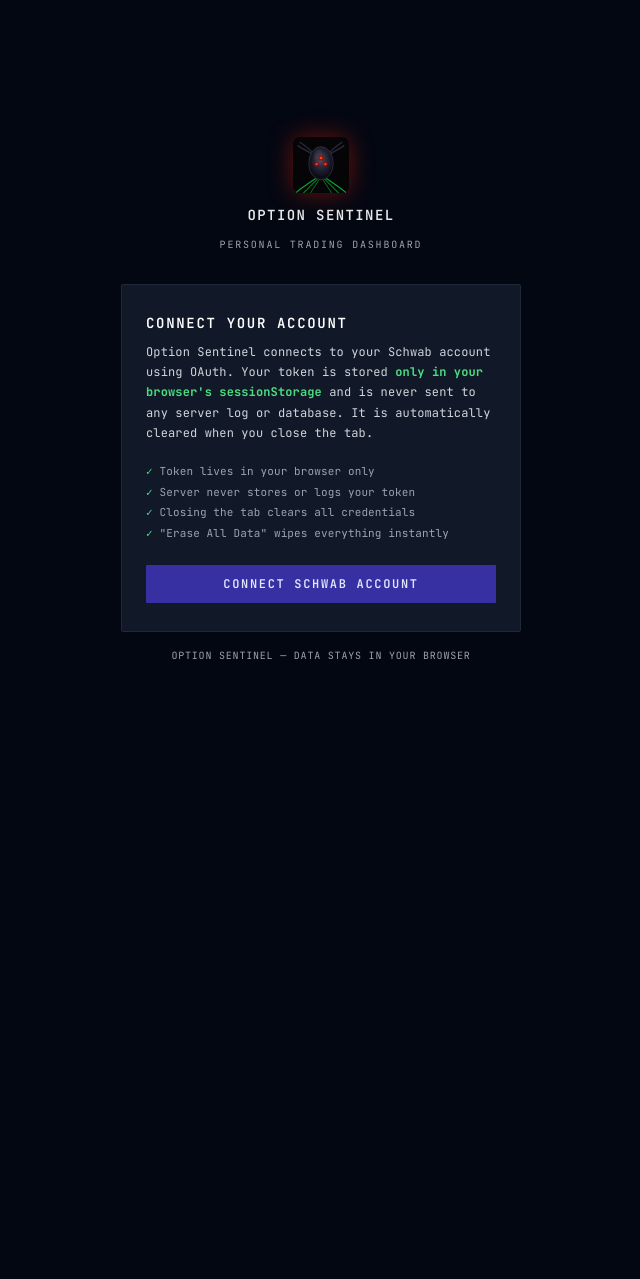
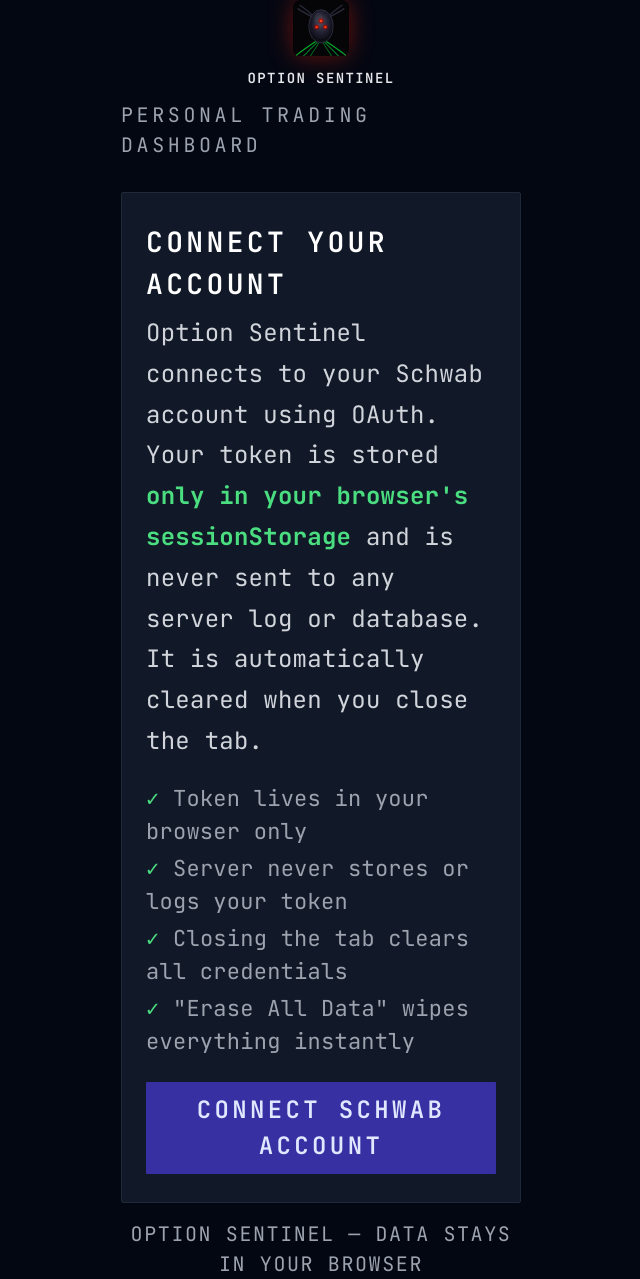
Before and after one commit to kerensky36/option-sentinel, a Python web app: template frontend/templates/login.html in a window 1280 px wide. Shown: the whole page, without its empty margins (319-959 px from the left). Before the commit the page ends 659 px from the top, so only its background shows below. Run offline with Jinja, Linux system fonts and the light colour scheme; the template is opened without the code that fills it, so the values that code supplies are empty; some libraries are stand-ins or nearby versions.

Commit message:
style: double all font sizes across all views
Co-Authored-By: Claude Sonnet 4.6 <noreply@anthropic.com>

```diff
--- a/frontend/templates/login.html
+++ b/frontend/templates/login.html
@@ -25,7 +25,7 @@
     *, *::before, *::after { box-sizing: border-box; }
     body {
       font-family: 'JetBrains Mono', Consolas, 'Courier New', monospace;
-      font-size: 13px;
+      font-size: 26px;
       line-height: 1.5;
       letter-spacing: 0.01em;
       -webkit-font-smoothing: antialiased;
@@ -56,7 +56,7 @@
     <div class="flex flex-col items-center mb-8 gap-3">
       <img src="/static/sentinel.svg" class="w-14 h-14 drop-shadow-[0_0_12px_rgba(255,34,0,0.4)]" alt="Sentinel">
       <span class="text-sm font-semibold tracking-widest uppercase text-gray-200">Option Sentinel</span>
-      <span class="text-gray-400 tracking-wider" style="font-size:10px; letter-spacing:0.18em;">PERSONAL TRADING DASHBOARD</span>
+      <span class="text-gray-400 tracking-wider" style="font-size:20px; letter-spacing:0.18em;">PERSONAL TRADING DASHBOARD</span>
     </div>
 
     <!-- Card -->
@@ -64,23 +64,23 @@
 
       <!-- Error message (if redirected back with error) -->
       {% if request.query_params.get('error') %}
-      <div class="mb-4 bg-red-900 border border-red-800 text-red-200 px-3 py-2" style="font-size:12px; border-radius:1px">
+      <div class="mb-4 bg-red-900 border border-red-800 text-red-200 px-3 py-2" style="font-size:24px; border-radius:1px">
         Authentication failed. Please try again.
       </div>
       {% endif %}
 
-      <h1 class="text-white font-semibold tracking-wider uppercase mb-2" style="font-size:14px; letter-spacing:0.12em;">
+      <h1 class="text-white font-semibold tracking-wider uppercase mb-2" style="font-size:28px; letter-spacing:0.12em;">
         Connect Your Account
       </h1>
 
-      <p class="text-gray-300 mb-5" style="font-size:12px; line-height:1.7;">
+      <p class="text-gray-300 mb-5" style="font-size:24px; line-height:1.7;">
         Option Sentinel connects to your Schwab account using OAuth.
         Your token is stored <strong class="text-green-400">only in your browser's sessionStorage</strong>
         and is never sent to any server log or database.
         It is automatically cleared when you close the tab.
       </p>
 
-      <ul class="text-gray-400 mb-6 space-y-1" style="font-size:11px; list-style:none; padding:0;">
+      <ul class="text-gray-400 mb-6 space-y-1" style="font-size:22px; list-style:none; padding:0;">
         <li><span class="text-green-400">✓</span> Token lives in your browser only</li>
         <li><span class="text-green-400">✓</span> Server never stores or logs your token</li>
         <li><span class="text-green-400">✓</span> Closing the tab clears all credentials</li>
@@ -89,21 +89,21 @@
 
       <a href="/auth/start"
          class="block w-full text-center bg-indigo-800 hover:bg-indigo-700 text-indigo-100 px-4 py-2.5 uppercase tracking-widest font-semibold transition-colors"
-         style="font-size:12px; letter-spacing:0.14em; border-radius:1px; text-decoration:none;">
+         style="font-size:24px; letter-spacing:0.14em; border-radius:1px; text-decoration:none;">
         Connect Schwab Account
       </a>
 
       {% if dev_login_available %}
       <a href="/auth/dev-login"
          class="block w-full text-center mt-3 border border-amber-800 text-amber-400 hover:bg-amber-950 px-4 py-2 uppercase tracking-widest transition-colors"
-         style="font-size:10px; letter-spacing:0.14em; border-radius:1px; text-decoration:none;">
+         style="font-size:20px; letter-spacing:0.14em; border-radius:1px; text-decoration:none;">
         Dev Login (local token)
       </a>
       {% endif %}
 
     </div>
 
-    <p class="text-center text-gray-400 mt-4" style="font-size:10px; letter-spacing:0.08em;">
+    <p class="text-center text-gray-400 mt-4" style="font-size:20px; letter-spacing:0.08em;">
       OPTION SENTINEL — DATA STAYS IN YOUR BROWSER
     </p>
 
```
Also changed, not shown: frontend/templates/base.html (+13 -13 lines).
